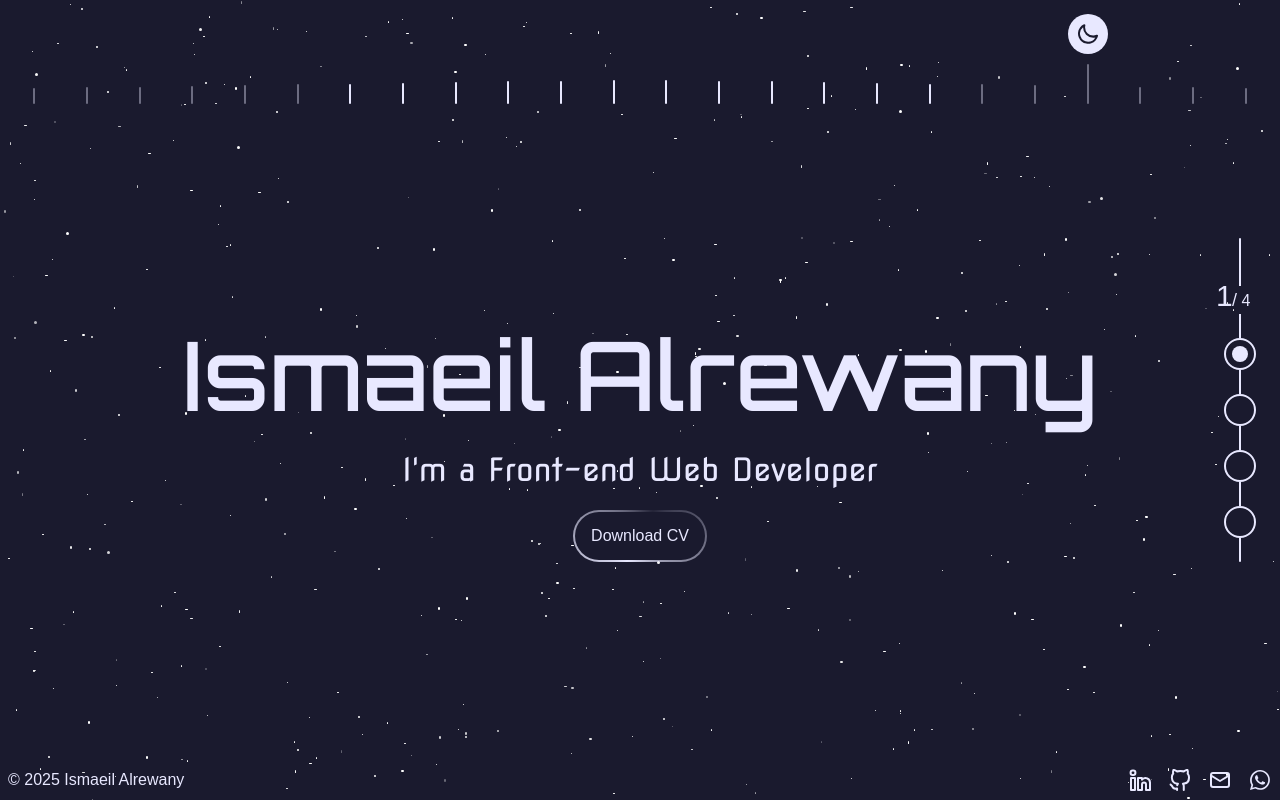
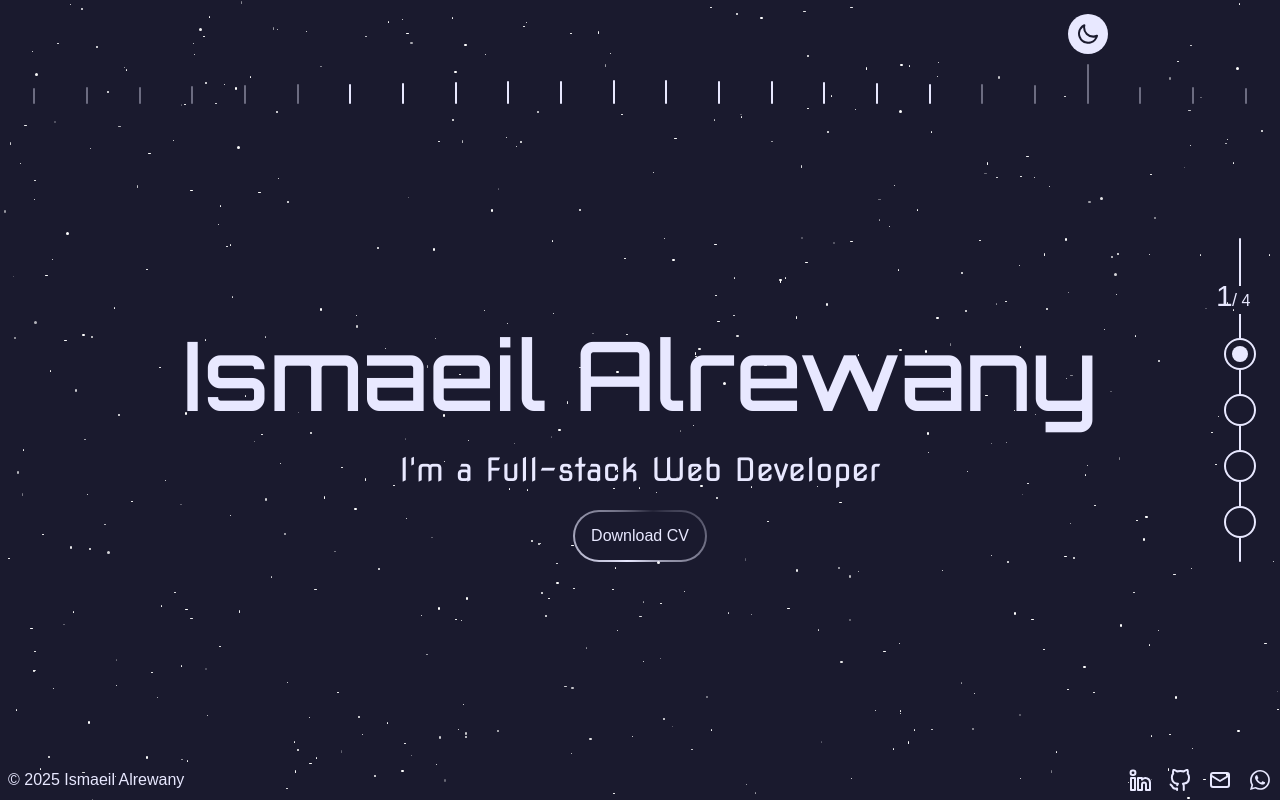
Before and after one commit to ismaeilalrewany/portfolio, a React (Vite) app: page / in a window 1280 px wide. Built offline with nearby package versions, Linux system fonts and the light colour scheme; a web font is replaced by a local one.

Commit message:
I'm a Full Stack Developer

```diff
--- a/src/pages/Hero.jsx
+++ b/src/pages/Hero.jsx
@@ -31,7 +31,7 @@ export const Hero = () => {
         <Header />
         <div className="container px-2 mx-auto flex-grow flex flex-col justify-center items-center z-[1]">
           <h1 className="text-[32px] sm:text-[48px] md:text-[64px] lg:text-[96px] font-medium font-Orbitron">Ismaeil Alrewany</h1>
-          <p className="md:text-[24px] lg:text-[32px]">I&apos;m a Front-end Web Developer</p>
+          <p className="md:text-[24px] lg:text-[32px]">I&apos;m a Full-stack Web Developer</p>
           <SparkLink theme={theme} label="Download CV" to={`https://drive.google.com/uc?export=download&id=${cvfileId}`} />
           <div className="absolute bottom-6">
 
```
Also changed, not shown: 1 other file (tests, documents, lock files or other folders).
